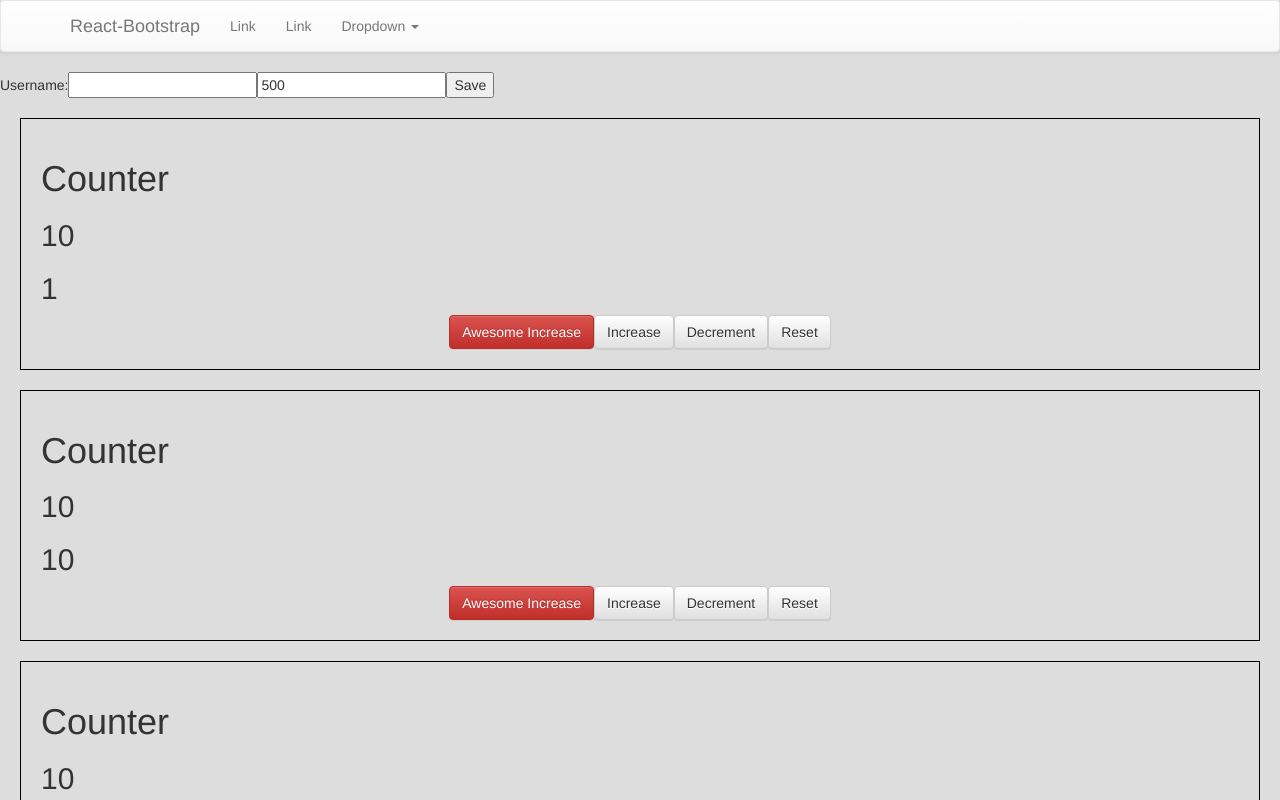
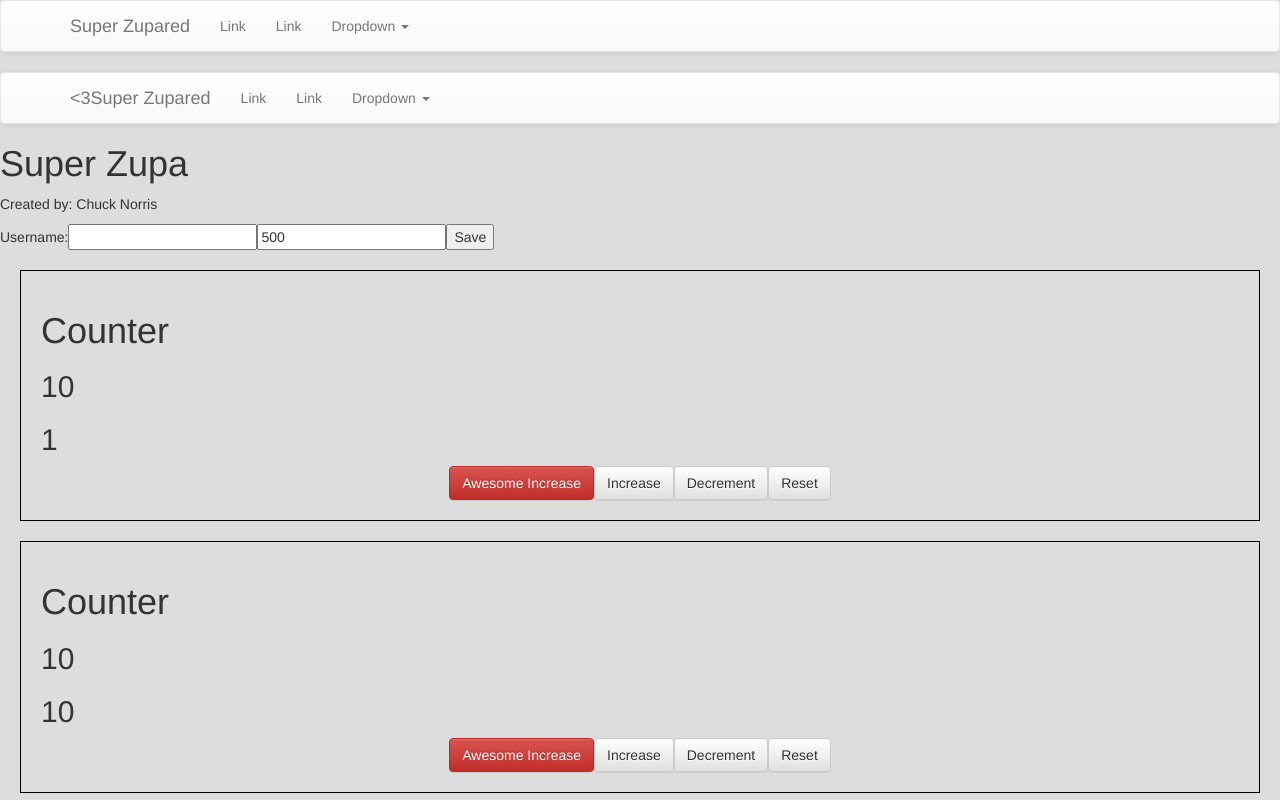
Before and after one commit to MartynaBartniczak/React, a React (Create React App) app: page / in a window 1280 px wide. Shown: the top 800 px of the page. Built offline with nearby package versions, Linux system fonts and the light colour scheme.

Commit message:
Props in multiple ways

```diff
--- a/src/components/App.js
+++ b/src/components/App.js
@@ -19,8 +19,21 @@ export default class App extends React.Component {
   render() {
     return (
       <div>
-        <MainMenu/>
+        <MainMenu
+          color="red"
+          appName={this.props.name}
+          hero={this.props.author}
+        />
 
+        <MainMenu
+
+          appName={this.props.name}
+          {...this.props}
+          color="red"
+        />
+
+        <h1>{this.props.name}</h1>
+        <p>Created by: {this.props.author}</p>
         <SignUpForm/>
 
         <Counter
--- a/src/components/MainMenu.js
+++ b/src/components/MainMenu.js
@@ -7,11 +7,15 @@ import {
   NavDropdown
 } from 'react-bootstrap'
 
-const MainMenu = () => (
+const MainMenu = (props) => (
   <Navbar>
     <Navbar.Header>
       <Navbar.Brand>
-        <a href="/">React-Bootstrap</a>
+        <a href="/">
+          {props.mainMenuAppNamePrefix}
+          {props.appName}
+          {props.color}
+        </a>
       </Navbar.Brand>
     </Navbar.Header>
     <Nav>
@@ -22,7 +26,7 @@ const MainMenu = () => (
         <MenuItem eventKey={3.2}>Another action</MenuItem>
         <MenuItem eventKey={3.3}>Something else here</MenuItem>
         <MenuItem divider />
-        <MenuItem eventKey={3.4}>Separated link</MenuItem>
+        <MenuItem eventKey={3.4}>The life of {props.hero}</MenuItem>
       </NavDropdown>
     </Nav>
   </Navbar>
--- a/src/index.js
+++ b/src/index.js
@@ -9,6 +9,11 @@ import App from './components/App'
 
 
 ReactDOM.render(
-  <App />,
+  <App
+    color="green"
+    name="Super Zupa"
+    author="Chuck Norris"
+    mainMenuAppNamePrefix="<3"
+  />,
   document.getElementById('root')
 )
```
